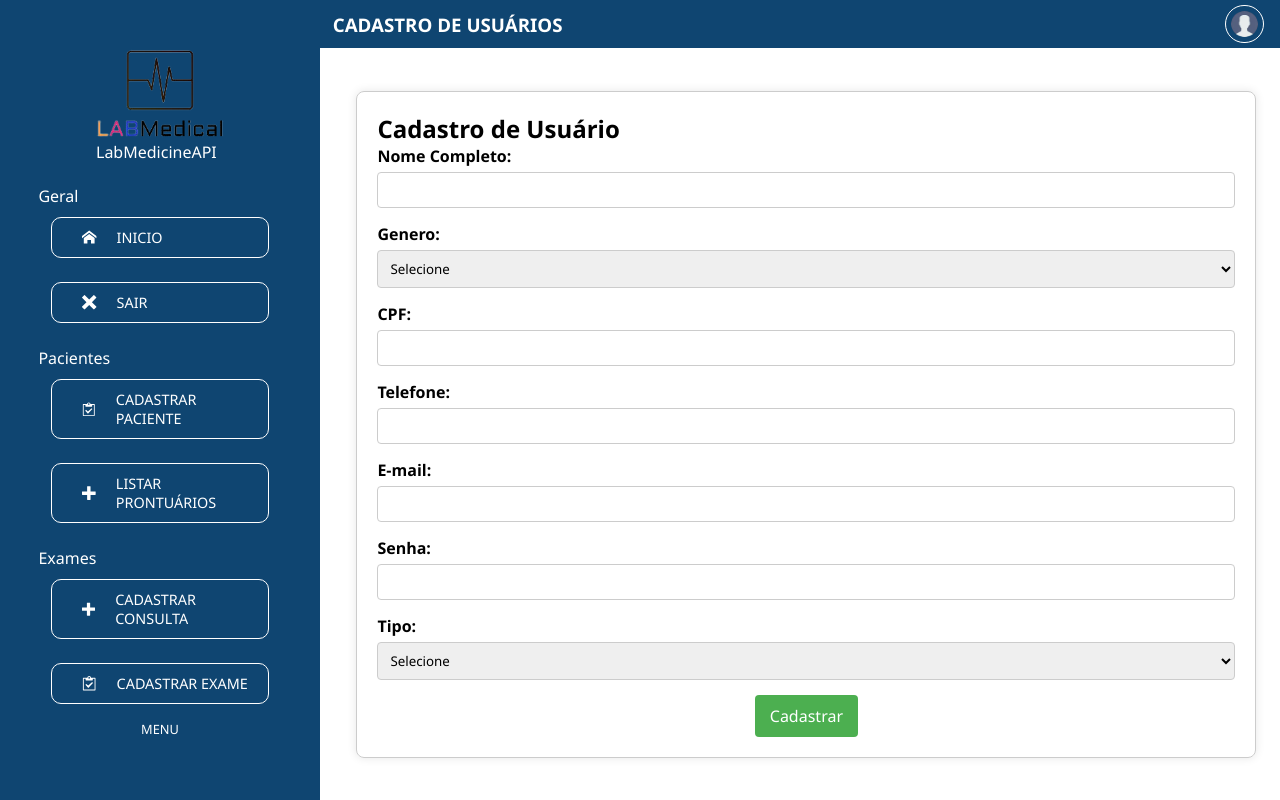
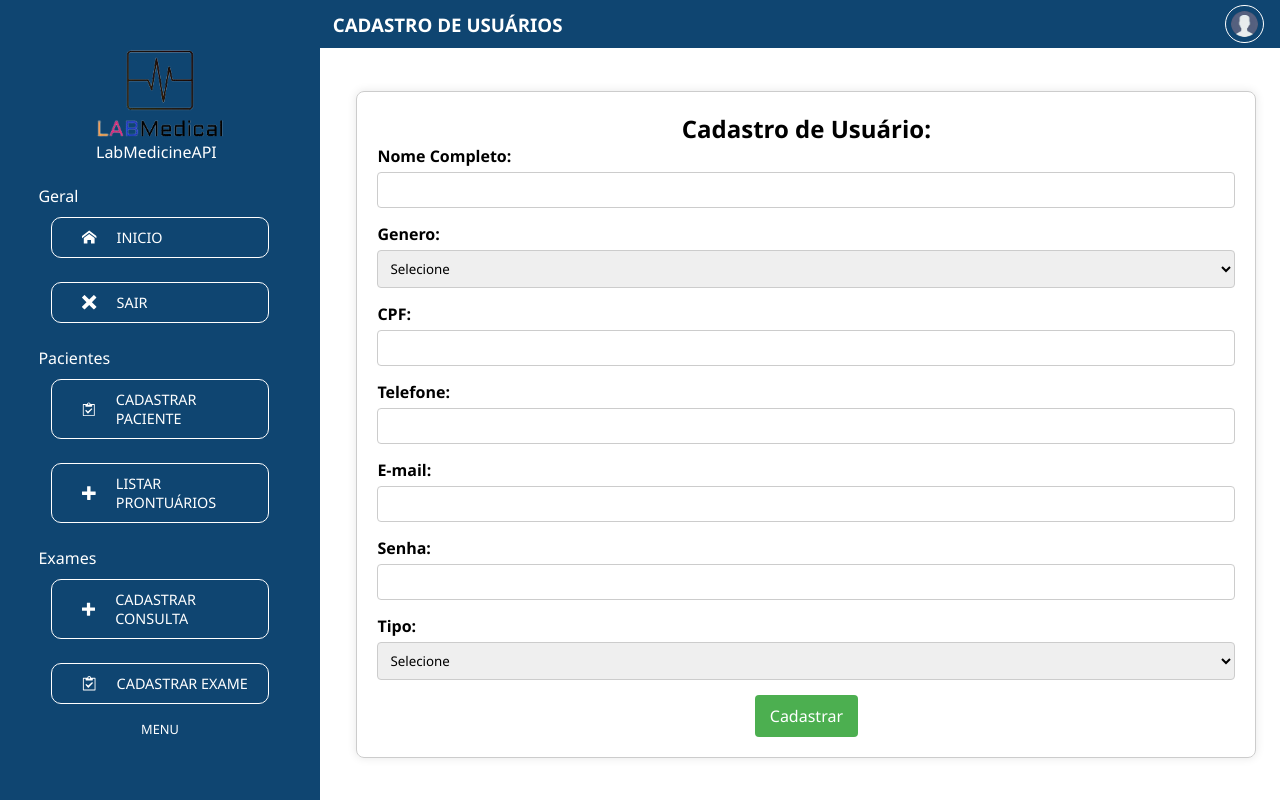
Before and after one commit to FullStack-Coqueiros/M3P-FrontEnd-Squad1, a React (Vite) app in the folder LabMedicineAPI/: page /cadastro-usuario in a window 1280 px wide. Shown: the top 800 px of the page. Built offline with nearby package versions, Linux system fonts and the light colour scheme.

Commit message:
correção Styled cadastroUsuarioPage

```diff
--- a/LabMedicineAPI/src/pages/cadastros/usuarios/CadastroUsuariosPage.Style.jsx
+++ b/LabMedicineAPI/src/pages/cadastros/usuarios/CadastroUsuariosPage.Style.jsx
@@ -9,6 +9,12 @@ export const ContainerCadastroUsuario = styled.div`
   border: 1px solid #ccc;
   border-radius: 8px;
   box-shadow: 0 0 10px rgba(0, 0, 0, 0.1);
+
+  h2 {
+    display: flex;
+    justify-content: center;
+    font-weight: 800;
+  }
 `;
 
 export const InputWrapper = styled.div`
--- a/LabMedicineAPI/src/pages/cadastros/usuarios/CadastroUsuariosPage.jsx
+++ b/LabMedicineAPI/src/pages/cadastros/usuarios/CadastroUsuariosPage.jsx
@@ -99,7 +99,7 @@ const CadastroUsuarioPage = () => {
 
     return (
         <Styled.ContainerCadastroUsuario>
-            <h2>Cadastro de Usuário</h2>
+            <h2>Cadastro de Usuário:</h2>
 
             <Styled.InputWrapper>
                 <label htmlFor="name">Nome Completo:</label>
```
